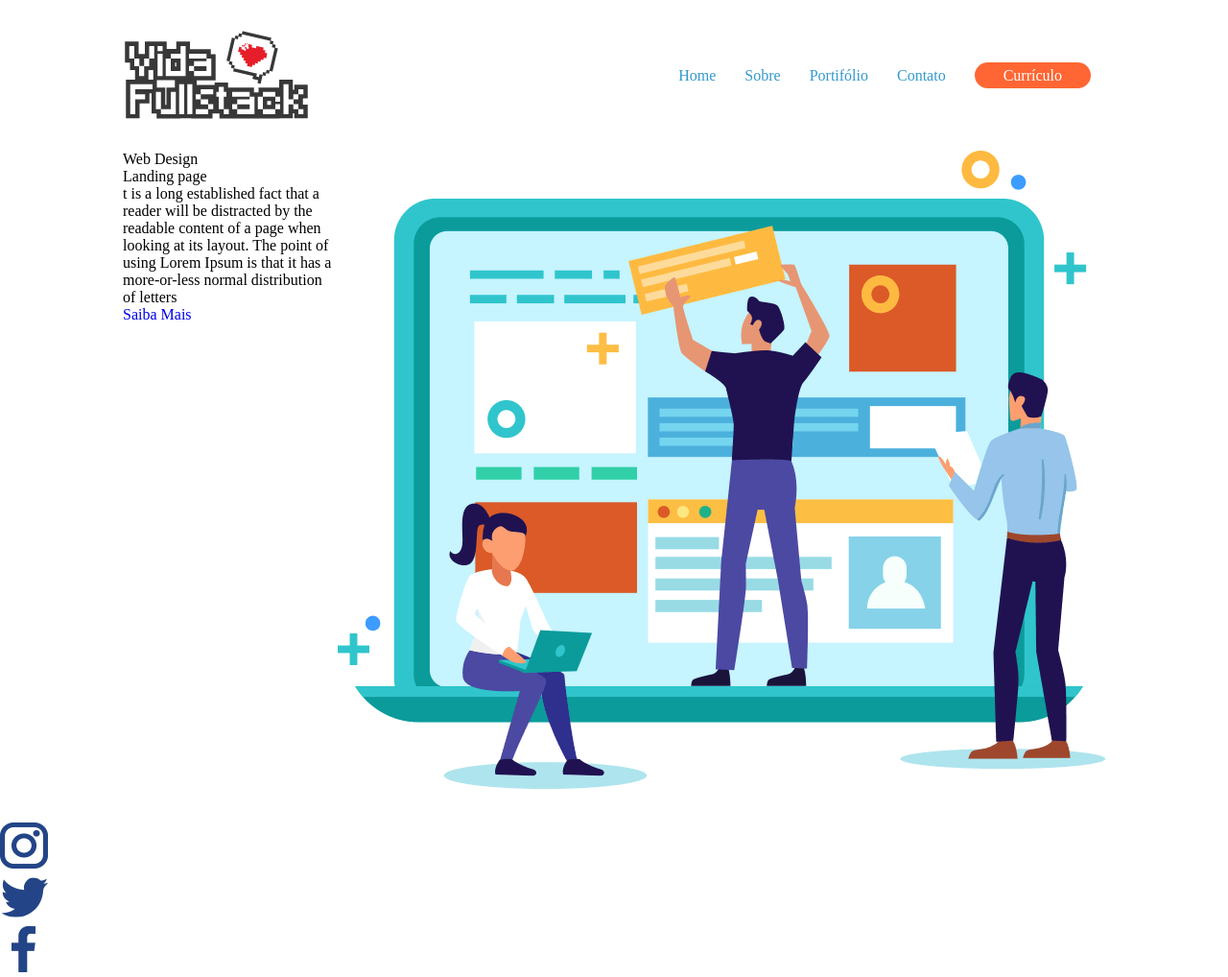
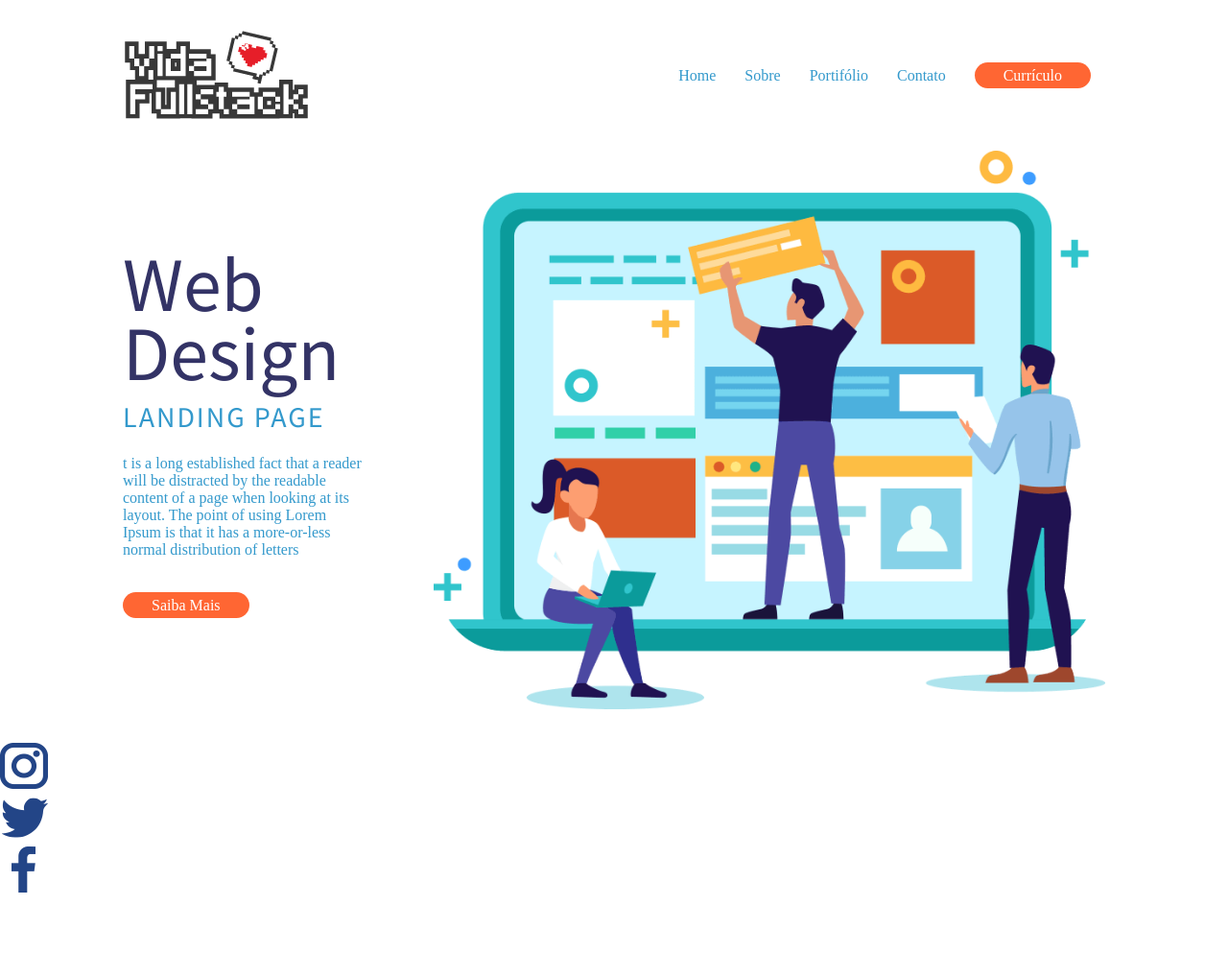
Before and after one commit to NikolasOliveir4/Estudos-css-front-end, a plain HTML site: page index.html in a window 1280 px wide. Shown: the whole page at 96% size. After the commit the page ends 935 px from the top, so only its background shows below. Drawn offline with Linux system fonts and the light colour scheme.

Commit message:
Criação do main.css

```diff
--- /dev/null
+++ b/assets/css/main.css
@@ -0,0 +1,42 @@
+.sobre-web-design{
+    align-items: center;
+    justify-content: space-between;
+
+}
+
+.sobre-web-design article{
+    width: 250px;
+}
+
+.sobre-web-design article h1{
+    font-size: 80px;
+    line-height: 90%;
+    font: bold;
+    color: #333366;
+    font-family: 'Source Sans Pro', sans-serif;
+
+}
+
+.sobre-web-design article p,
+.sobre-web-design article h2{
+    color: #3399cc
+}
+
+.sobre-web-design article h2{
+    font-size: 30px;
+    text-transform: uppercase;
+    letter-spacing: 2px;
+    line-height: 200%;
+
+    font-family: 'Source Sans Pro', sans-serif;
+}
+
+.sobre-web-design article p{
+
+    margin: 10px 0 40px ;
+}
+
+.sobre-web-design figcaption img {
+    width: 700px;
+
+}
--- a/assets/css/style.css
+++ b/assets/css/style.css
@@ -1,19 +1,19 @@
 
 /* Font */
 @import url('https://fonts.googleapis.com/css2?family=Source+Sans+Pro:wght@200;300;400&display=swap');
-
 /* Contents */
 
 @import url(./button.css);
 @import url(./header.css);
-
+@import url(./main.css);
 /*Reset Css */
 *{
     margin: 0;
     padding: 0;
     border: 0;
-    font-family: "Source Sans Pro" sans-serif;
     font-size: 100%;
+    font-family: sans-serif;
+    font-weight: 300;
     font: inherit;
     vertical-align: baseline;
     text-decoration: none;
@@ -30,9 +30,3 @@
     display: flex;
     flex-direction: row;
 }
-
-.texto{
-    display: flex;
-    flex-direction: column;
-    align-items: center;
-}
--- a/index.html
+++ b/index.html
@@ -42,7 +42,7 @@
     <!--container-->
     <main class="container">
         <!--Section content-->
-        <section class="row">
+        <section class="row sobre-web-design">
             <!--Conteúdo de texto do site-->
             <article>
                 <h1>Web Design</h1>
@@ -52,7 +52,7 @@
                     t is a long established fact that a reader will be distracted by the readable content of a page when looking at its layout. The point of using Lorem Ipsum is that it has a more-or-less normal distribution of letters
                 </p>
 
-                <a href="#">Saiba Mais</a>
+                <a class="btn btn-laranja" href="#">Saiba Mais</a>
             </article>
             <!--End Conteúdo de texto do site-->
 
```
